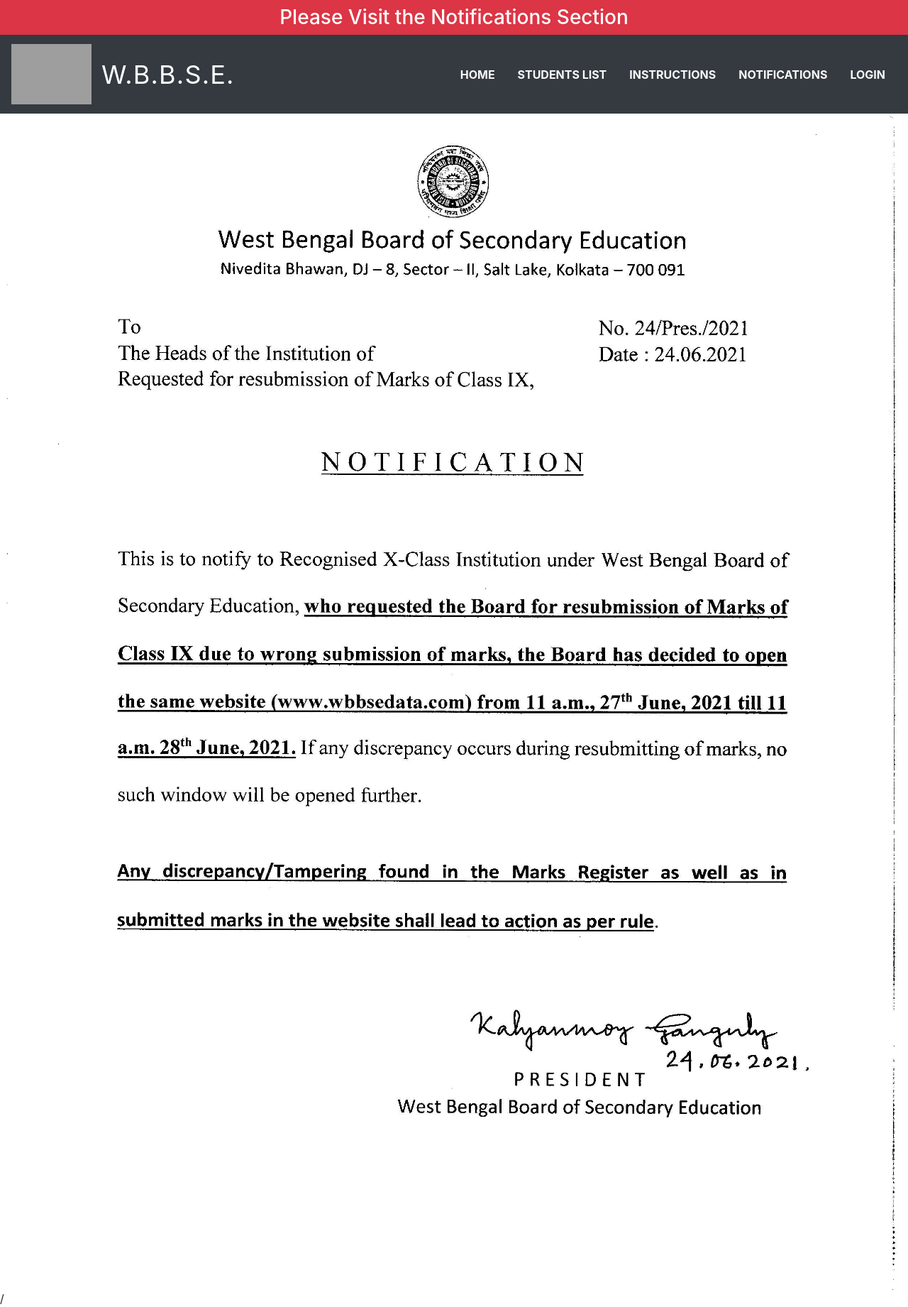
After one commit to asishojha/django_test, a Django app: page /notifications/ in a window 1280 px wide. The commit adds this page. Shown: the whole page at 71% size. Run offline with Django 3.2, Linux system fonts and the light colour scheme; some libraries are stand-ins or nearby versions; grey boxes are pictures that could not be loaded.

Commit message:
Notifications

```diff
--- /dev/null
+++ b/marks/templates/notifications.html
@@ -0,0 +1,5 @@
+{% extends 'base.html' %}
+{% load static %}
+{% block content %}
+<img src="{% static 'notifications/notifications.jpg' %}" class="img-fluid w-100"> /
+{% endblock %}
--- a/marks/urls.py
+++ b/marks/urls.py
@@ -1,6 +1,6 @@
 from django.conf.urls import url
 from django.urls import path
-from .views import home , logout_view , login_view, students, school_profile, reset_password, instructions
+from .views import home , logout_view , login_view, students, school_profile, reset_password, instructions, notifications
 from .preview import StudentFormPreview
 from .forms import StudentForm
 
@@ -11,10 +11,11 @@
     path('login/', login_view, name = "login"),
     path('logout/', logout_view, name = "logout"),
     path('students/', students, name='students'),
-    path('student/<slug:rollno>/', StudentFormPreview(StudentForm), name='student'),
-    path('update-school-profile/', school_profile, name='school_profile'),
 	# path('change-password/', change_password, name='change_password'),
 	path('reset-password/', reset_password, name='reset_password'),
     path('instructions/', instructions, name='instructions'),
+    path('notifications/', notifications, name='notifications'),
+    path('student/<slug:rollno>/', StudentFormPreview(StudentForm), name='student'),
+    path('update-school-profile/', school_profile, name='school_profile'),
     # path('activate/<slug:uidb64>/<slug:token>/', activate, name='activate'),
 ]
--- a/marks/views.py
+++ b/marks/views.py
@@ -171,3 +171,6 @@
 
 def instructions(request):
 	return render(request, 'instructions.html')
+
+def notifications(request):
+	return render(request, 'notifications.html')
--- a/templates/base.html
+++ b/templates/base.html
@@ -12,11 +12,21 @@
         color: red;
         text-shadow: 0 0 black;
     }
+    nav{
+        margin-top: 49px;
+        transition: 0.15s ease-in-out all;
+    }
+    nav.scrolled{
+        margin-top: 0;
+    }
     </style>
     {% block style %}{% endblock %}
 </head>
 
 <body>
+    <div class="top-bar py-2 bg-danger">
+        <h3 class="text-center text-white my-0">Please Visit the Notifications Section</h3>
+    </div>
     <nav class="navbar navbar-expand-md navbar-light bg-dark fixed-top">
         <a href="{% url 'marks:home' %}" class="navbar-brand">
             <img src="{% static 'logo.png' %}" height="85" alt="CoolBrand">
@@ -28,6 +38,7 @@
                 <li class='nav-item'><a class='nav-link text-light text-uppercase font-weight-bold px-3' href="{% url 'marks:home' %}">Home</a></li>
                 <li class='nav-item'><a class='nav-link text-light text-uppercase font-weight-bold px-3' href="{% url 'marks:students' %}">Students List</a></li>
                 <li class='nav-item'><a class='nav-link text-light text-uppercase font-weight-bold px-3' href="{% url 'marks:instructions' %}">Instructions</a></li>
+                <li class='nav-item'><a class='nav-link text-light text-uppercase font-weight-bold px-3' href="{% url 'marks:notifications' %}">Notifications</a></li>
                 {% if request.user.is_authenticated %}
                 <li class='nav-item'><a class='nav-link text-light text-uppercase font-weight-bold px-3' href="{% url 'marks:logout' %}">Logout</a></li>
                 {% else %}
@@ -48,6 +59,11 @@
     {% block content %}{% endblock %}
     <script src="{% static 'js/jquery.min.js' %}"></script>
     <script src="{% static 'js/bootstrap.bundle.min.js' %}"></script>
+    <script>
+        $(window).scroll(function () {
+            $('nav').toggleClass('scrolled', $(this).scrollTop() > 20);
+        });
+    </script>
     {% block script %}{% endblock %}
 </body>
 
```
Also changed, not shown: static/notifications/notifications.jpg (added).
